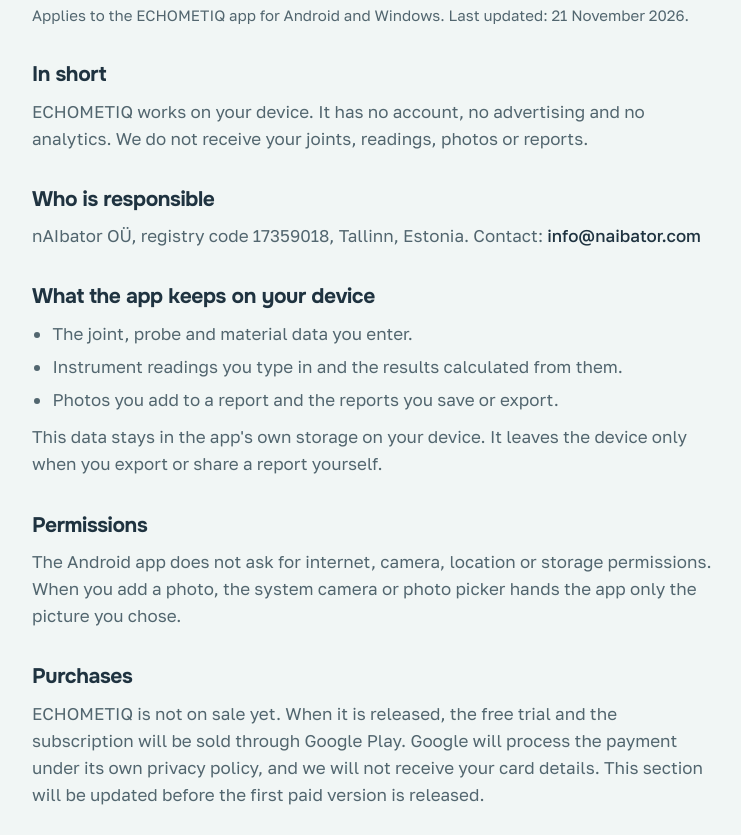
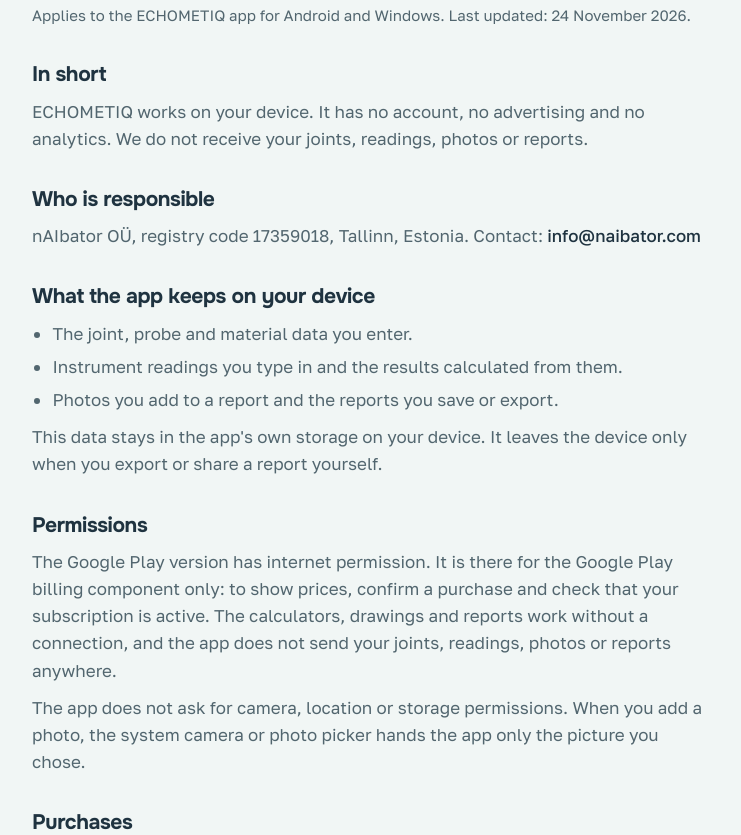
Before and after one commit to jurikaverin-hub/jurikaverin-hub.github.io, a plain HTML site: page echometiq/privacy/index.html in a window 1280 px wide. Shown: the part 157-992 px from the top of the page, without its empty margins (268-1009 px from the left). Drawn offline with Linux system fonts and the light colour scheme.

Commit message:
ECHOMETIQ privacy: describe the Google Play subscription and internet permission
Co-Authored-By: Claude Opus 5.5 <noreply@anthropic.com>

```diff
--- a/echometiq/privacy/index.html
+++ b/echometiq/privacy/index.html
@@ -58,7 +58,7 @@ h3{font:700 18px/1.3 var(--display);letter-spacing:-.01em;margin:22px 0 0}
   </header>
 
   <h1>ECHOMETIQ privacy policy</h1>
-  <p class="meta">Applies to the ECHOMETIQ app for Android and Windows. Last updated: 21 November 2026.</p>
+  <p class="meta">Applies to the ECHOMETIQ app for Android and Windows. Last updated: 24 November 2026.</p>
 
   <h2>In short</h2>
   <p>ECHOMETIQ works on your device. It has no account, no advertising and no analytics. We do not receive your joints, readings, photos or reports.</p>
@@ -75,10 +75,12 @@ h3{font:700 18px/1.3 var(--display);letter-spacing:-.01em;margin:22px 0 0}
   <p>This data stays in the app's own storage on your device. It leaves the device only when you export or share a report yourself.</p>
 
   <h2>Permissions</h2>
-  <p>The Android app does not ask for internet, camera, location or storage permissions. When you add a photo, the system camera or photo picker hands the app only the picture you chose.</p>
+  <p>The Google Play version has internet permission. It is there for the Google Play billing component only: to show prices, confirm a purchase and check that your subscription is active. The calculators, drawings and reports work without a connection, and the app does not send your joints, readings, photos or reports anywhere.</p>
+  <p>The app does not ask for camera, location or storage permissions. When you add a photo, the system camera or photo picker hands the app only the picture you chose.</p>
 
   <h2>Purchases</h2>
-  <p>ECHOMETIQ is not on sale yet. When it is released, the free trial and the subscription will be sold through Google Play. Google will process the payment under its own privacy policy, and we will not receive your card details. This section will be updated before the first paid version is released.</p>
+  <p>On Android, the free trial and the subscription are sold through Google Play. Google processes the payment under its own privacy policy, and its billing component may exchange technical data with Google. We do not receive your card or bank details.</p>
+  <p>To unlock the calculators, the app reads from Google Play on your device whether your subscription is active. It keeps the time of the last confirmation and the plan you chose on the device, so that the app keeps working for up to 7 days without a connection. In the Google Play developer console we see orders and the country of purchase, so that we can account for them and handle refunds. You manage or cancel the subscription in Google Play.</p>
 
   <h2>When you write to us</h2>
   <p>If you email support, we receive your address and whatever you include in the message. We use it only to answer you and keep it no longer than needed for that.</p>
```
